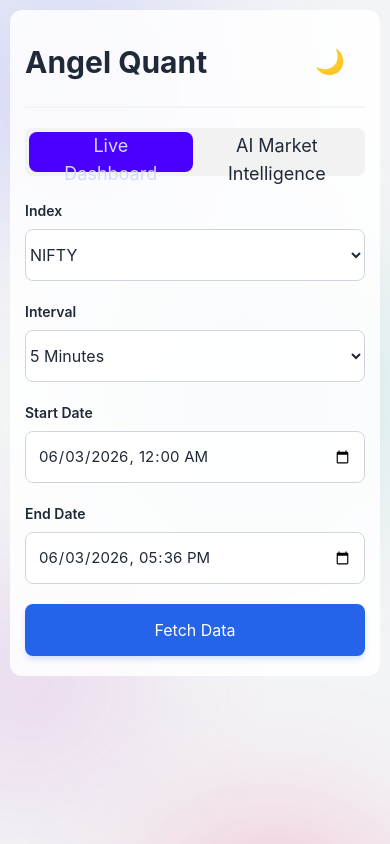
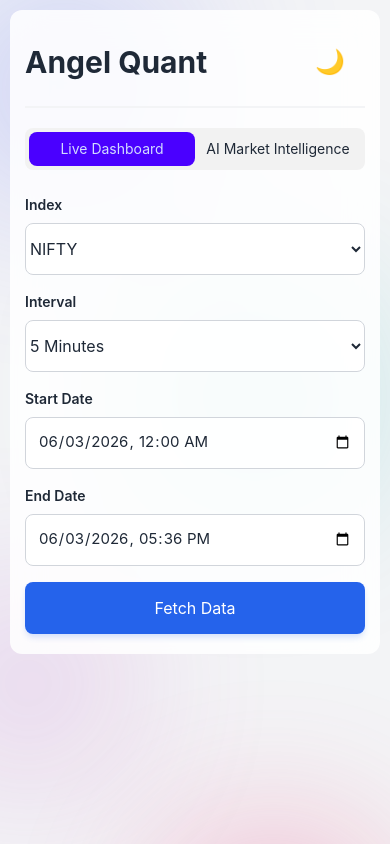
Before and after one commit to souravkatkar/angel-quant, a Flask app: page / in a window 390 px wide. Run offline with Flask 3, Linux system fonts and the light colour scheme; some libraries are stand-ins or nearby versions.

Commit message:
fix: improve UI responsiveness across different screen sizes

```diff
--- a/templates/index.html
+++ b/templates/index.html
@@ -53,9 +53,11 @@
             font-family: -apple-system, BlinkMacSystemFont, "Segoe UI", Roboto, Helvetica, Arial, sans-serif;
             color: var(--text-main);
             max-width: 800px;
+            width: 100%;
             margin: 40px auto !important;
             padding: 20px;
             line-height: 1.5;
+            overflow-x: hidden;
         }
         .app-container {
             background: var(--surface);
@@ -64,6 +66,10 @@
             padding: 40px;
             border-radius: 12px;
             box-shadow: 0 10px 15px -3px rgba(0, 0, 0, 0.1), 0 4px 6px -2px rgba(0, 0, 0, 0.05);
+            width: 100%;
+            max-width: 100%;
+            overflow-wrap: break-word;
+            word-wrap: break-word;
         }
 
         .header-container {
@@ -106,12 +112,15 @@
             display: flex;
             flex-direction: column;
             margin-bottom: 20px;
+            min-width: 0;
+            width: 100%;
         }
         .form-row {
             display: flex;
             gap: 20px;
+            min-width: 0;
         }
-        .form-row > .form-group { flex: 1; }
+        .form-row > .form-group { flex: 1; min-width: 0; }
 
         /* Inputs & Labels */
         label {
@@ -122,6 +131,7 @@
         }
         select, input[type="datetime-local"], textarea.ai-textarea {
             width: 100%;
+            max-width: 100%;
             padding: 12px;
             border: 1px solid var(--border);
             border-radius: 8px;
@@ -175,7 +185,7 @@
         }
 
         /* Output Section */
-        .output-section { margin-top: 30px; display: none; }
+        .output-section { margin-top: 30px; display: none; width: 100%; max-width: 100%; }
         .output-header {
             display: flex;
             justify-content: space-between;
@@ -204,6 +214,7 @@
             margin-top: 15px;
             display: none;
             font-size: 14px;
+            word-wrap: break-word;
         }
 
         /* Table Styles */
@@ -214,6 +225,7 @@
             border: 1px solid var(--border);
             border-radius: 8px;
             background: var(--surface);
+            -webkit-overflow-scrolling: touch;
         }
         .data-table {
             width: 100%;
@@ -240,10 +252,11 @@
         /* Mobile Responsiveness */
         @media (max-width: 600px) {
             body { margin: 0 !important; padding: 10px; }
-            .app-container { padding: 20px 15px; box-shadow: none; border-radius: 12px; }
+            .app-container { padding: 20px 15px; box-shadow: none; border-radius: 12px; width: 100%; }
             .header-container { margin-bottom: 20px; }
-            h1 { font-size: 1.3rem; }
+            h1 { font-size: 1.3rem; word-break: break-word; }
             .form-row { flex-direction: column; gap: 0; }
+            .form-row > .form-group { margin-bottom: 16px; }
             .output-header { flex-direction: column; align-items: stretch; gap: 15px; }
             .btn-copy { width: 100%; }
         }
@@ -303,9 +316,9 @@
 
         <!-- DaisyUI Tabs -->
         <div class="flex justify-center w-full mb-6">
-            <div class="tabs tabs-boxed bg-base-200">
-                <a id="tab-live" class="tab tab-active text-lg px-6 h-10 transition-colors cursor-pointer">Live Dashboard</a>
-                <a id="tab-ai" class="tab text-lg px-6 h-10 transition-colors cursor-pointer">AI Market Intelligence</a>
+            <div class="tabs tabs-boxed bg-base-200 flex flex-row w-full sm:w-auto p-1">
+                <a id="tab-live" class="tab tab-active flex-1 text-sm sm:text-lg h-auto py-2 px-2 sm:px-6 transition-colors cursor-pointer text-center whitespace-normal sm:whitespace-nowrap leading-tight">Live Dashboard</a>
+                <a id="tab-ai" class="tab flex-1 text-sm sm:text-lg h-auto py-2 px-2 sm:px-6 transition-colors cursor-pointer text-center whitespace-normal sm:whitespace-nowrap leading-tight">AI Market Intelligence</a>
             </div>
         </div>
 
```
